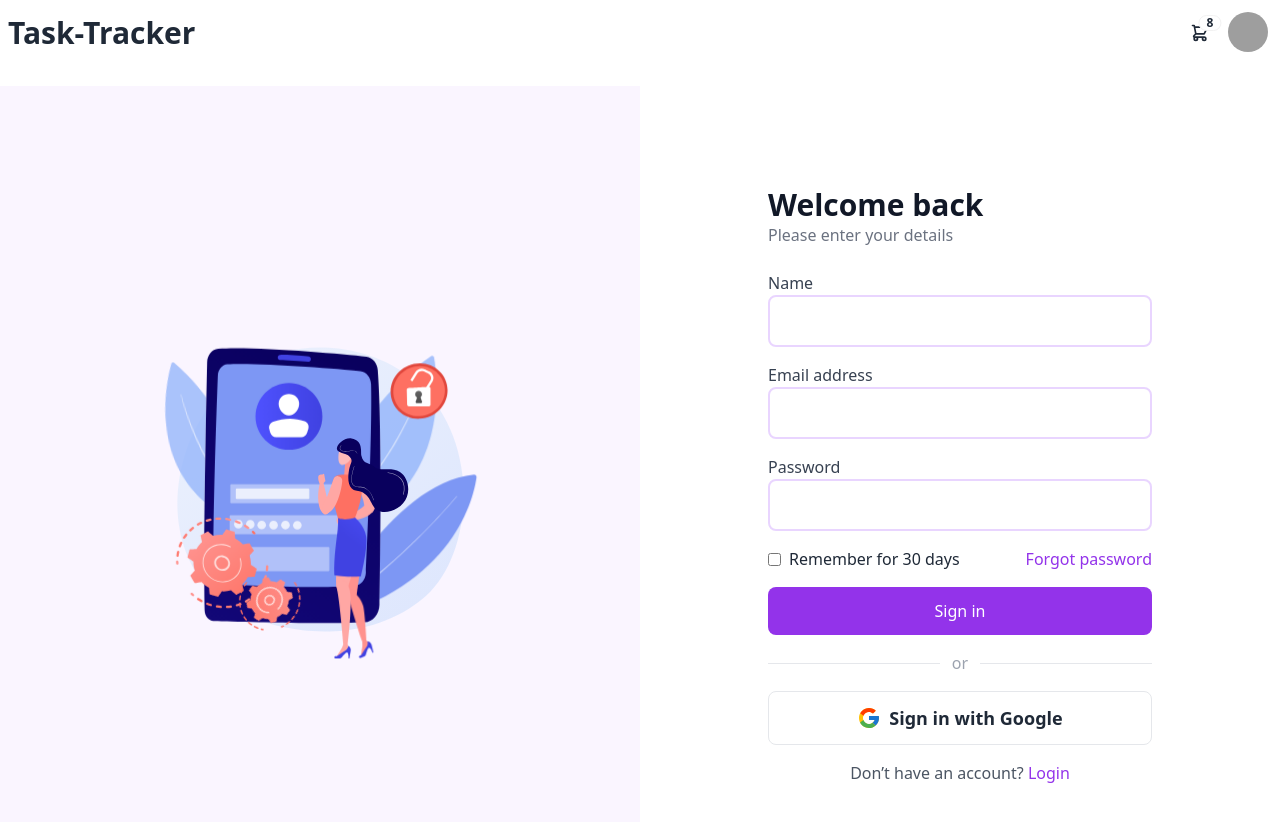
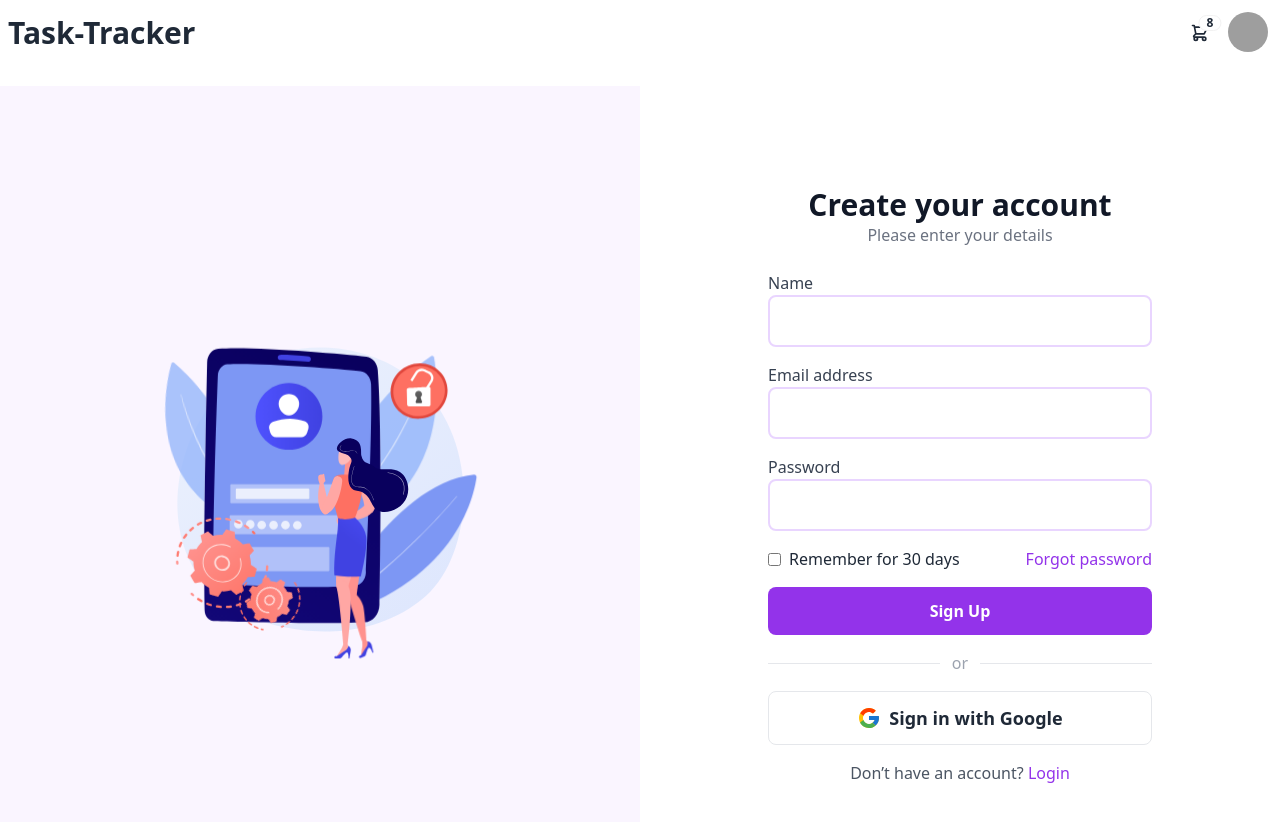
Before and after one commit to ashraful2871/Task-Management, a React (Vite) app in the folder client/: page /sign-up in a window 1280 px wide. Shown: the top 822 px of the page. Built offline with nearby package versions, Linux system fonts and the light colour scheme; no server answers; grey boxes are pictures that could not be loaded.

Commit message:
change button colore and text alignment

```diff
--- a/client/src/components/ButtonLoading.jsx
+++ b/client/src/components/ButtonLoading.jsx
@@ -3,7 +3,9 @@ import React from "react";
 const ButtonLoading = ({ width }) => {
   return (
     <div>
-      <button className={`btn ${width} btn-square btn-primary`}>
+      <button
+        className={`btn ${width} btn-square btn-primary font-semibold text-base bg-purple-600 hover:bg-purple-700 text-white`}
+      >
         <span className="loading loading-spinner"></span>
       </button>
     </div>
--- a/client/src/components/LoginPage.jsx
+++ b/client/src/components/LoginPage.jsx
@@ -56,8 +56,12 @@ const LoginPage = () => {
       {/* Right Side - Illustration */}
       <div className="w-1/2 flex items-center justify-center bg-white p-8">
         <div className="max-w-sm w-full">
-          <h1 className="text-3xl font-bold text-gray-900">Welcome back</h1>
-          <p className="text-gray-500 mb-6">Please enter your details</p>
+          <h1 className="text-3xl font-bold text-gray-900 text-center">
+            Welcome back
+          </h1>
+          <p className="text-gray-500 mb-6 text-center">
+            Please enter your details
+          </p>
 
           {/* ✅ Form Starts Here */}
           <form
@@ -105,7 +109,7 @@ const LoginPage = () => {
 
             <button
               type="submit"
-              className="w-full bg-purple-600 text-white py-3 rounded-lg hover:bg-purple-700 transition"
+              className="w-full bg-purple-600 text-white py-3 rounded-lg hover:bg-purple-700 transition font-semibold text-base"
             >
               Sign in
             </button>
--- a/client/src/components/SignUpPAge.jsx
+++ b/client/src/components/SignUpPAge.jsx
@@ -68,8 +68,12 @@ const SignUpPAge = () => {
       {/* Right Side - Illustration */}
       <div className="w-1/2 flex items-center justify-center bg-white p-8">
         <div className="max-w-sm w-full">
-          <h1 className="text-3xl font-bold text-gray-900">Welcome back</h1>
-          <p className="text-gray-500 mb-6">Please enter your details</p>
+          <h1 className="text-3xl font-bold text-gray-900 text-center">
+            Create your account
+          </h1>
+          <p className="text-gray-500 mb-6 text-center">
+            Please enter your details
+          </p>
 
           {/* ✅ Form Starts Here */}
           <form onSubmit={handleSubmit}>
@@ -126,9 +130,9 @@ const SignUpPAge = () => {
 
             <button
               type="submit"
-              className="w-full bg-purple-600 text-white py-3 rounded-lg hover:bg-purple-700 transition"
+              className="w-full bg-purple-600 text-white py-3 rounded-lg hover:bg-purple-700 transition font-semibold text-base"
             >
-              Sign in
+              Sign Up
             </button>
           </form>
           {/* ✅ Form Ends Here */}
--- a/client/src/components/ViewAllTask.jsx
+++ b/client/src/components/ViewAllTask.jsx
@@ -91,7 +91,9 @@ const ViewAllTask = () => {
 
   return (
     <div>
-      <h2 className="text-xl font-bold mb-4">View All Tasks</h2>
+      <h2 className="text-4xl font-bold mb-4 text-center text-purple-700">
+        View All Tasks
+      </h2>
       <DragDropContext onDragEnd={handleDragEnd}>
         <div className="grid grid-cols-3 gap-5">
           {Object.keys(tasks).map((category) => (
--- a/client/src/components/ViewAllTaskCard.jsx
+++ b/client/src/components/ViewAllTaskCard.jsx
@@ -100,10 +100,16 @@ const ViewAllTaskCard = ({ task, refetch }) => {
           <div className="flex-grow"></div>
 
           <div className="card-actions justify-end">
-            <button className="btn btn-primary" onClick={openModal}>
+            <button
+              className="btn font-semibold text-base bg-purple-600 hover:bg-purple-700 text-white"
+              onClick={openModal}
+            >
               Edit
             </button>
-            <button onClick={() => handleDelete(_id)} className="btn btn-error">
+            <button
+              onClick={() => handleDelete(_id)}
+              className="btn font-semibold text-base bg-red-500 hover:bg-red-600 text-white"
+            >
               Delete
             </button>
           </div>
@@ -114,7 +120,9 @@ const ViewAllTaskCard = ({ task, refetch }) => {
       {isOpen && (
         <div className="fixed inset-0 flex items-center justify-center bg-black bg-opacity-50 z-50">
           <div className="bg-white p-6 rounded-lg shadow-lg w-96">
-            <h2 className="text-lg font-bold mb-4">Edit Task</h2>
+            <h2 className="text-xl font-bold mb-4 text-center text-purple-700">
+              Edit Task
+            </h2>
 
             {/* Form Starts Here */}
             <form onSubmit={handleEdit}>
@@ -171,13 +179,16 @@ const ViewAllTaskCard = ({ task, refetch }) => {
                 {loading ? (
                   <ButtonLoading></ButtonLoading>
                 ) : (
-                  <button type="submit" className="btn btn-primary">
-                    Save Changes
+                  <button
+                    type="submit"
+                    className="btn font-semibold text-base bg-purple-600 hover:bg-purple-700 text-white"
+                  >
+                    Save
                   </button>
                 )}
                 <button
                   type="button"
-                  className="btn"
+                  className="btn font-semibold text-base bg-red-500 hover:bg-red-600 text-white"
                   onClick={() => setIsOpen(false)}
                 >
                   Cancel
```
